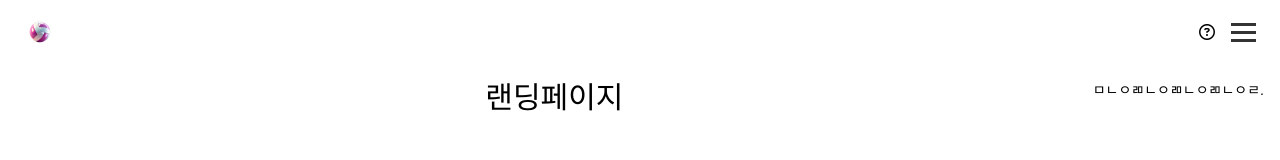
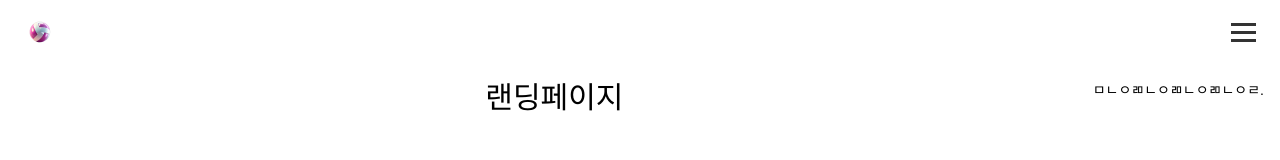
Before and after one commit to RDDcat/FantasyKOVO, a Vue app: page / in a window 1280 px wide. Shown: the top 160 px of the page. Built offline with nearby package versions, Linux system fonts and the light colour scheme.

Commit message:
[UPDATE] 네비게이션 ? 아이콘 제거

```diff
--- a/src/components/layout/NavigationMenu.vue
+++ b/src/components/layout/NavigationMenu.vue
@@ -12,13 +12,9 @@
         <div class="flex font-bold " @click="this.$router.push({ name: 'main' });">
             <img class="my-auto w-8 h-8" src="@/assets/logo-beta.svg" />
         </div>
-        <div class="ml-auto mr-4 flex font-bold " @click="this.modalStore.isMobileTutorialModal = true">
-            <i class="my-auto fa-regular fa-circle-question hover:text-gray-400" />
-        </div>
-
 
         <!-- 버거메뉴 -->
-        <a class="my-auto menu-trigger z-40"
+        <a class="ml-auto my-auto menu-trigger z-40"
             :class="{'active-2': modalStore.isSidebarMenu }"
             @click.prevent="toggleMenu">
             <span></span>
```
